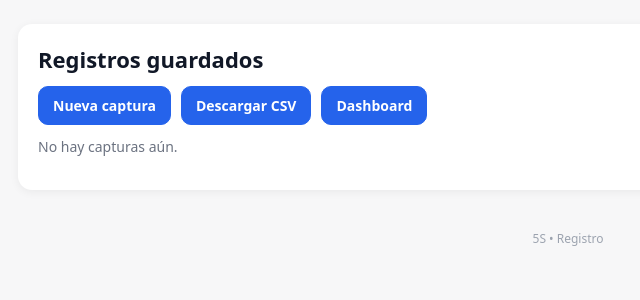
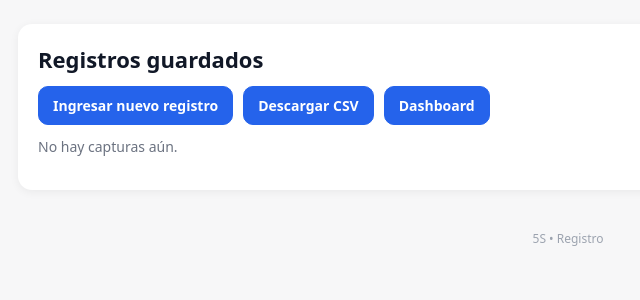
Before and after one commit to Javier-9690/5S, a Flask app: page /registros in a window 1280 px wide. Shown: the part 83-383 px from the top of the page, without its empty margins (72-712 px from the left). Run offline with Flask 3, Linux system fonts and the light colour scheme.

Commit message:
Update list.html

```diff
--- a/templates/list.html
+++ b/templates/list.html
@@ -2,7 +2,7 @@
 {% block content %}
   <h1>Registros guardados</h1>
   <div class="toolbar">
-    <a class="btn primary" href="{{ url_for('form_semana') }}">Nueva captura</a>
+    <a class="btn" href="{{ url_for('form_semana') }}">Ingresar nuevo registro</a>
     <a class="btn" href="{{ url_for('download_csv') }}">Descargar CSV</a>
     <a class="btn" href="{{ url_for('dashboard') }}">Dashboard</a>
   </div>
```
